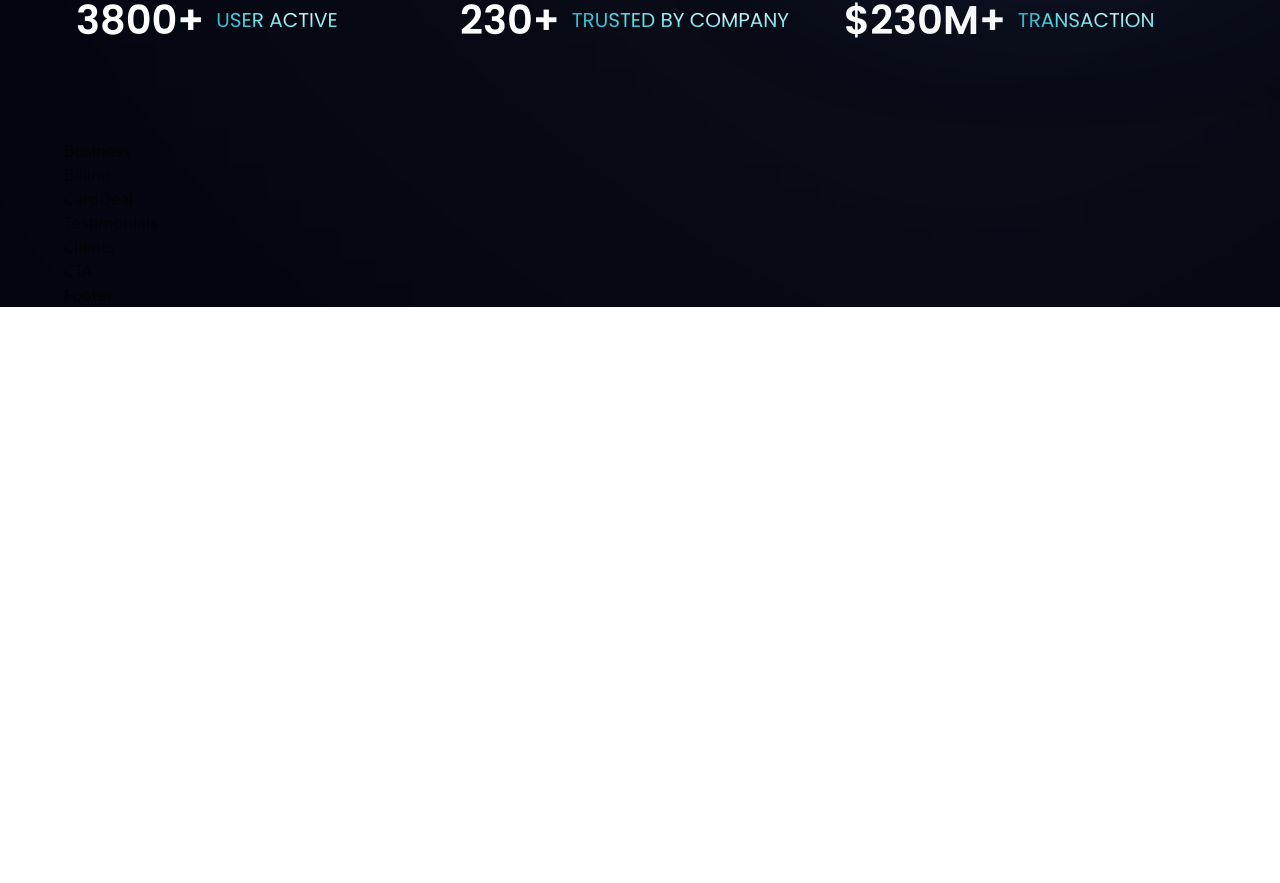
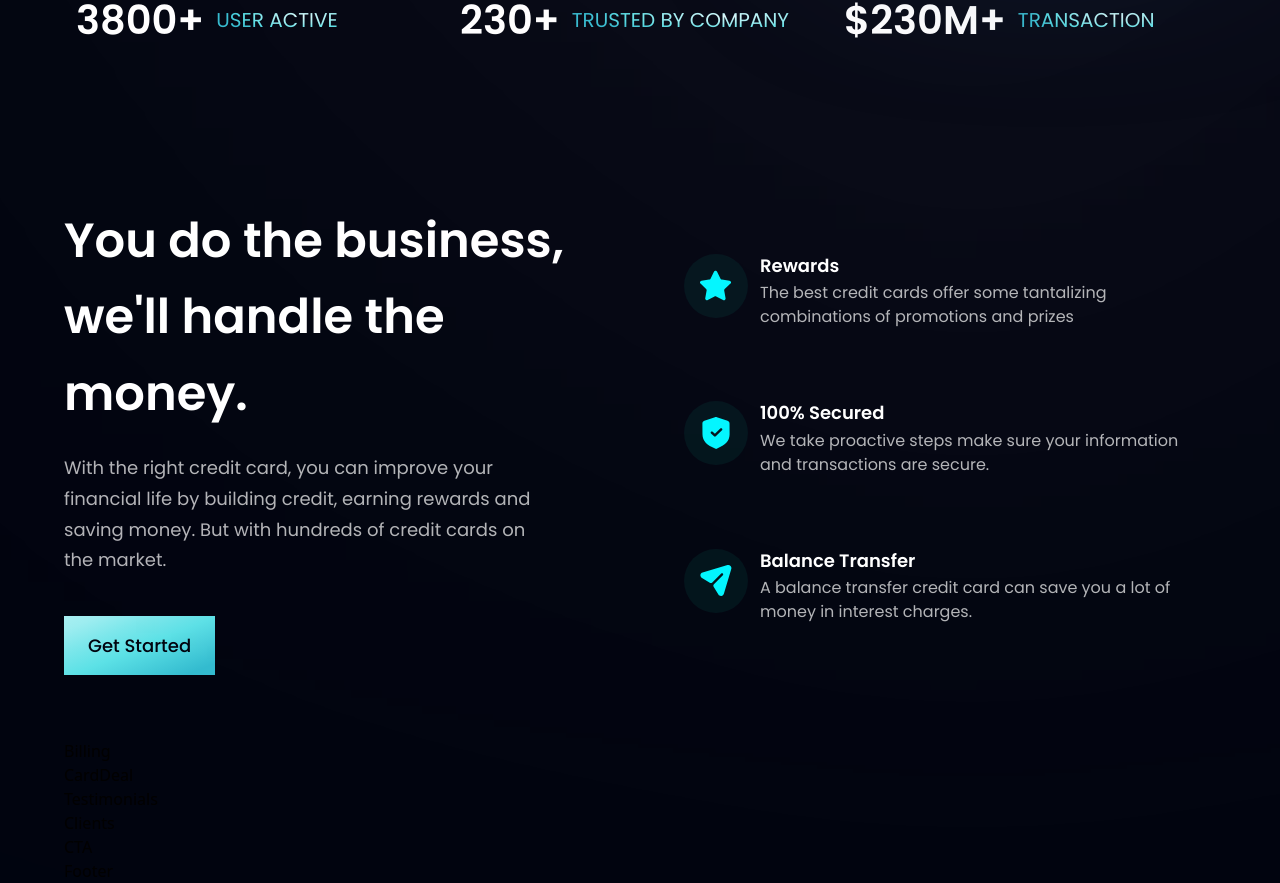
Before and after one commit to VitorGuilhermo/landing-page-bank-react-tailwind, a React (Vite) app: page / in a window 1280 px wide. Shown: the part 847-1730 px from the top of the page. Before the commit the page ends 1154 px from the top, so only its background shows below. Built offline with nearby package versions, Linux system fonts and the light colour scheme.

Commit message:
add Status, Button and Business section

```diff
--- a/src/components/Business.tsx
+++ b/src/components/Business.tsx
@@ -1,9 +1,85 @@
-import React from 'react'
+import styles, { layout } from "../styles/styles";
+import { Button } from "./Button";
+import { star, shield, send } from "../assets";
+
+
+interface BusinessData {
+    id: string
+    icon: string
+    title: string
+    content: string
+}
+
+const features: BusinessData[] = [
+    {
+        id: "feature-1",
+        icon: star,
+        title: "Rewards",
+        content:
+            "The best credit cards offer some tantalizing combinations of promotions and prizes",
+    },
+    {
+        id: "feature-2",
+        icon: shield,
+        title: "100% Secured",
+        content:
+            "We take proactive steps make sure your information and transactions are secure.",
+    },
+    {
+        id: "feature-3",
+        icon: send,
+        title: "Balance Transfer",
+        content:
+            "A balance transfer credit card can save you a lot of money in interest charges.",
+    },
+];
+
+interface FeatureCardProps {
+    icon: string
+    title: string
+    content: string
+    index: number
+}
+
+const FeatureCard = ({ icon, title, content, index }: FeatureCardProps) => (
+    <div className={`flex flex-row p-6 rounded-[20px] ${index !== features.length - 1 ? "mb-6" : "mb-0"} feature-card`}>
+        <div className={`w-[64px] h-[64px] rounded-full ${styles.flexCenter} bg-dimBlue`}>
+            <img src={icon} alt="star" className="w-[50%] h-[50%] object-contain" />
+        </div>
+        <div className="flex-1 flex flex-col ml-3">
+            <h4 className="font-poppins font-semibold text-white text-[18px] leading-[23.4px] mb-1">
+                {title}
+            </h4>
+            <p className="font-poppins font-normal text-dimWhite text-[16px] leading-[24px]">
+                {content}
+            </p>
+        </div>
+    </div>
+);
 
 export function Business() {
+
+
     return (
-        <div>
-            Business
-        </div>
+        <section id='features' className={layout.section}>
+            <div className={layout.sectionInfo}>
+                <h2 className={styles.heading2}>You do the business,
+                <br className='sm:block hidden' />
+                we'll handle the money.</h2>
+                <p className={`${styles.paragraph} max-w-[470px] mt-5`}>
+                    With the right credit card, you can improve your financial life by building credit, earning rewards and saving money. But with hundreds of credit cards on the market.
+                </p>
+
+                <Button styles="mt-10" />
+            </div>
+
+            <div className={`${layout.sectionImg} flex-col`} >
+                {
+                    features.map((feature: BusinessData, index: number) => (
+                        <FeatureCard key={feature.id} {...feature} index={index} />
+                    ))
+                }
+            </div>
+        </section>
     )
 }
--- a/src/components/Button.tsx
+++ b/src/components/Button.tsx
@@ -1,9 +1,13 @@
 import React from 'react'
 
-export function Button() {
+interface ButtonProps {
+    styles: string
+}
+
+export function Button({ styles }: ButtonProps) {
     return (
-        <div>
-            Button
-        </div>
+        <button type='button' className={`py-4 px-6 bg-blue-gradient font-poppins font-medium text-[18px] text-primary outline-none ${styles}`}>
+            Get Started
+        </button>
     )
 }
--- a/src/components/Hero.tsx
+++ b/src/components/Hero.tsx
@@ -1,5 +1,3 @@
-import React from 'react'
-
 import styles from '../styles/styles'
 
 import { discount, robot } from '../assets'
--- a/src/components/Stats.tsx
+++ b/src/components/Stats.tsx
@@ -1,4 +1,3 @@
-import React from 'react'
 import styles from '../styles/styles';
 
 interface StatsData {
```
